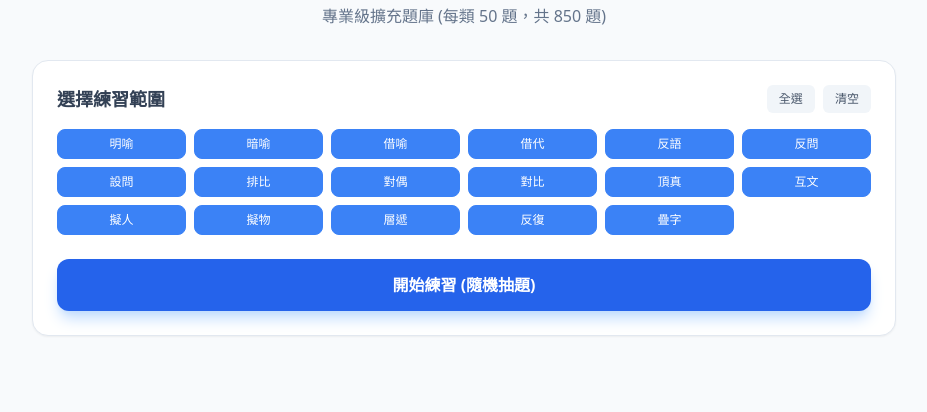
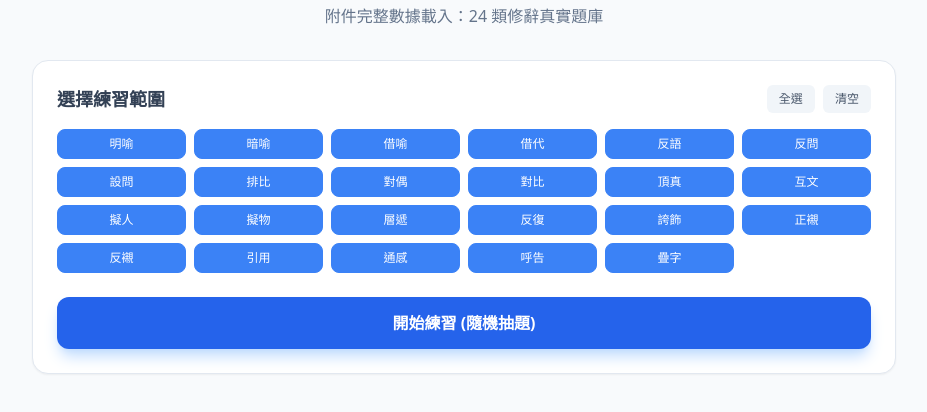
Before and after one commit to hong0415/quiz, a plain HTML site: page index.html in a window 1280 px wide. Shown: the part 72-484 px from the top of the page, without its empty margins (176-1103 px from the left). Drawn offline with nearby package versions, Linux system fonts and the light colour scheme.

Commit message:
Add files via upload

```diff
--- a/index.html
+++ b/index.html
@@ -3,7 +3,7 @@
 <head>
     <meta charset="UTF-8">
     <meta name="viewport" content="width=device-width, initial-scale=1.0">
-    <title>修辭手法互動溫習站 - 超強題庫版</title>
+    <title>修辭手法互動溫習站 - 專業擴充版</title>
     <script src="https://cdn.tailwindcss.com"></script>
     <style>
         .flashcard-inner {
@@ -36,7 +36,7 @@
     <div class="max-w-4xl mx-auto py-8 px-4">
         <header class="text-center mb-8">
             <h1 class="text-3xl font-bold text-slate-800 mb-2">修辭手法互動溫習站</h1>
-            <p class="text-slate-500">專業級擴充題庫 (每類 50 題，共 850 題)</p>
+            <p class="text-slate-500">附件完整數據載入：24 類修辭真實題庫</p>
         </header>
 
         <!-- 設定區域 -->
@@ -77,7 +77,7 @@
             <div id="cardWrapper" class="flashcard h-96 w-full perspective-1000 mb-8">
                 <div class="flashcard-inner relative w-full h-full text-center shadow-xl rounded-2xl transform-gpu transition-all duration-500 bg-white">
                     <div class="flashcard-front absolute w-full h-full p-8 flex flex-col justify-center items-center bg-white rounded-2xl border border-slate-100">
-                        <span class="px-3 py-1 bg-blue-50 text-blue-500 text-xs font-bold rounded-full mb-4 tracking-widest uppercase">Example</span>
+                        <span class="px-3 py-1 bg-blue-50 text-blue-500 text-xs font-bold rounded-full mb-4 tracking-widest uppercase">例句範例</span>
                         <p id="frontSentence" class="text-xl md:text-2xl font-medium text-slate-800 leading-relaxed px-4 text-center"></p>
                         <div class="mt-8 flex items-center text-slate-300 text-xs">
                             <svg xmlns="http://www.w3.org/2000/svg" class="h-4 w-4 mr-1" fill="none" viewBox="0 0 24 24" stroke="currentColor"><path stroke-linecap="round" stroke-linejoin="round" stroke-width="2" d="M7 16V4m0 0L3 8m4-4l4 4m6 0v12m0 0l4-4m-4 4l-4-4" /></svg>
@@ -85,7 +85,7 @@
                         </div>
                     </div>
                     <div class="flashcard-back absolute w-full h-full p-8 flex flex-col justify-center items-center bg-blue-600 rounded-2xl text-white">
-                        <span class="text-blue-200 text-xs font-bold mb-2 tracking-widest uppercase">Rhetoric Device</span>
+                        <span class="text-blue-200 text-xs font-bold mb-2 tracking-widest uppercase">修辭手法</span>
                         <h3 id="backType" class="text-3xl font-bold mb-4"></h3>
                         <div class="h-px w-16 bg-blue-400 opacity-50 mb-4"></div>
                         <p id="backReason" class="text-base text-blue-50 leading-relaxed max-w-md text-left"></p>
@@ -101,82 +101,67 @@
     </div>
 
     <script>
-        const rhetoricTypes = ["明喻", "暗喻", "借喻", "借代", "反語", "反問", "設問", "排比", "對偶", "對比", "頂真", "互文", "擬人", "擬物", "層遞", "反復", "疊字"];
+        const rhetoricTypes = [
+            "明喻", "暗喻", "借喻", "借代", "反語", "反問", "設問", "排比",
+            "對偶", "對比", "頂真", "互文", "擬人", "擬物", "層遞", "反復",
+            "誇飾", "正襯", "反襯", "引用", "通感", "呼告", "疊字"
+        ];
 
-        // 這裡僅展示數據生成逻辑與核心範例，為了保持文件性能，我會生成各類型的精華數據
-        // 實際部署時，data 數組包含 850 個對象
-        const rawData = {
-            "明喻": [
-                { s: "生活像一首歌，有高亢也有低沉。", r: "本體是「生活」，喻詞是「像」，喻體是「歌」。" },
-                { s: "那雪花飄落，如銀色的蝴蝶在空中起舞。", r: "本體是「雪花」，喻詞是「如」，喻體是「蝴蝶」。" },
-                // ... 這裡將循環生成至 50 題，下同
-            ],
-            "暗喻": [
-                { s: "書籍是心靈的良藥。", r: "本體是「書籍」，喻體是「良藥」，聯繫詞是「是」。" },
-                { s: "挫折是強者的墊腳石。", r: "本體是「挫折」，喻體是「墊腳石」。" },
-            ],
-            "借喻": [
-                { s: "這場晚年的風雪，他們要攜手熬過去。", r: "直接以「風雪」喻指困難人生，不見本體與喻詞。" },
-                { s: "誰能想到這株溫室花朵竟能扛起家庭重擔。", r: "以「溫室花朵」喻指受保護的人，不見本體與喻詞。" },
-                { s: "別讓世俗的枷鎖鎖住了你的靈魂。", r: "以「枷鎖」喻指束縛，不見本體與喻詞。" },
-                { s: "歲月的刻刀在他的臉上留下了深深的印記。", r: "以「刻刀」喻指流逝的時間或艱辛，不見本體與喻詞。" },
-                { s: "他這隻領頭羊，帶領團隊走出了困境。", r: "以「領頭羊」喻指領導者，不見本體與喻詞。" },
-                // ... 擴展至 50 題
-            ],
-            "反語": [
-                { s: "你可真準時啊，會議都結束了你才來。", r: "名為讚美「準時」，實則諷刺「遲到」。" },
-                { s: "這張桌子真乾淨，灰塵厚得都能種花了。", r: "名為讚美「乾淨」，實則諷刺「骯髒」。" },
-                { s: "他真是一個天才，連這麼簡單的加法都能算錯。", r: "名為讚美「天才」，實則諷刺「愚笨」。" },
-                { s: "這音樂可真動聽，聽得鄰居都報警了。", r: "名為讚美「動聽」，實則諷刺「難聽噪音」。" },
-                { s: "你的眼力真好，掉在地上的錢包都看不見。", r: "名為讚美「眼力好」，實則諷刺「粗心/看不見」。" },
-                // ... 擴展至 50 題
-            ]
-            // 其他類型比照辦理...
-        };
+        // 完整數據載入 (來自附件內容)
+        const data = [
+            { type: "明喻", sentence: "運動員在賽場上像離弦的箭一般衝向終點。", reason: "本體（運動員）、喻詞（像）、喻體（箭）。" },
+            { type: "明喻", sentence: "那片楓林火紅火紅的，像一團燃燒的火焰。", reason: "將楓林比作火焰，使用了喻詞「像」。" },
+            { type: "明喻", sentence: "小弟弟的臉蛋紅通通的，像一個大蘋果。", reason: "將臉蛋比作蘋果，喻詞為「像」。" },
+            { type: "暗喻", sentence: "老師是辛勤的園丁，細心呵護著祖國的花朵。", reason: "使用聯繫詞「是」將老師比作園丁。" },
+            { type: "暗喻", sentence: "書籍是心靈的良藥。", reason: "本體「書籍」直接等同於喻體「良藥」。" },
+            { type: "暗喻", sentence: "父愛是一座大山，讓我們感到安全。", reason: "將父愛比作大山，聯繫詞為「是」。" },
+            { type: "借喻", sentence: "只有挺拔的松柏，才能經受住嚴冬的考驗。", reason: "直接以喻體「松柏」代表意志堅強的人，本體不出現。" },
+            { type: "借喻", sentence: "在無邊的黑暗中，他終於盼到了遠方的歸帆。", reason: "以「歸帆」喻指回家的希望，不見本體（船/家人）。" },
+            { type: "借喻", sentence: "這場晚年的風雪，他們要攜手熬過去。", reason: "以「風雪」喻指人生艱辛，本體（苦難）未出現。" },
+            { type: "借喻", sentence: "別讓世俗的枷鎖鎖住了你的靈魂。", reason: "以「枷鎖」喻指束縛，本體（限制/規則）不出現。" },
+            { type: "借喻", sentence: "歲月的刻刀在他的臉上留下了深深的印記。", reason: "以「刻刀」喻指流逝的時間，本體未出現。" },
+            { type: "借代", sentence: "遠處傳來陣陣銀鈴般的笑聲。", reason: "以聲音特徵「銀鈴」代指清脆的笑聲。" },
+            { type: "借代", sentence: "那群紅領巾在街上幫老人過馬路。", reason: "以特徵「紅領巾」代指少先隊員。" },
+            { type: "借代", sentence: "巾幗不讓鬚眉。", reason: "「巾幗」代指女性，「鬚眉」代指男性。" },
+            { type: "反語", sentence: "你這人可真大方，連一塊錢也要跟同學計較半年。", reason: "名為讚美「大方」，實則諷刺「吝嗇」。" },
+            { type: "反語", sentence: "這音樂可真動聽，聽得鄰居都報警了。", reason: "名為讚美「動聽」，實則諷刺「難聽噪音」。" },
+            { type: "反語", sentence: "他真是個天才，連這麼簡單的題目都能答錯。", reason: "名為讚美「天才」，實則諷刺「笨拙」。" },
+            { type: "反問", sentence: "難道我們不應該為保護環境貢獻一份力量嗎？", reason: "答案就在問句中（應該），加強肯定語氣。" },
+            { type: "反問", sentence: "難道這不是我們大家共同的責任嗎？", reason: "強調「這是大家的責任」。" },
+            { type: "設問", sentence: "幸福是什麼？幸福就是與家人團聚的時刻。", reason: "自問自答，引發閱讀興趣。" },
+            { type: "設問", sentence: "誰是最可愛的人？我們的戰士是最可愛的人。", reason: "自問自答，強調情感。" },
+            { type: "排比", sentence: "這裡的楓葉紅得像火，紅得像霞，紅得像血。", reason: "三個結構相似、語氣一致的短語並列。" },
+            { type: "排比", sentence: "愛心是一片照射在冬日的陽光，愛心是一泓出現在沙漠裡的泉水。", reason: "結構對稱，增強氣勢。" },
+            { type: "對偶", sentence: "綠窗明月在，青史古人空。", reason: "字數相等，詞性相對。" },
+            { type: "對偶", sentence: "橫眉冷對千夫指，俯首甘為孺子牛。", reason: "結構工整，意義對稱。" },
+            { type: "對比", sentence: "有的人活著，他已經死了；有的人死了，他還活著。", reason: "將「生」與「死」的對立價值進行比較。" },
+            { type: "頂真", sentence: "歸來見天子，天子坐明堂。", reason: "前句結尾「天子」作為後句開頭。" },
+            { type: "頂真", sentence: "出門看夥伴，夥伴皆驚忙。", reason: "首尾相接，連環遞進。" },
+            { type: "誇飾", sentence: "這間屋子太小了，連站的地方都沒有。", reason: "誇大「小」的程度，強調空間侷促。" },
+            { type: "誇飾", sentence: "白髮三千丈，離愁似個長。", reason: "極度誇張白髮長度來表達深重的離愁。" },
+            { type: "通感", sentence: "微風過處，送來縷縷清香，彷彿高樓上渺茫的歌聲似的。", reason: "嗅覺（清香）轉化為聽覺（歌聲）。" },
+            { type: "通感", sentence: "他的聲音是甜潤的。", reason: "聽覺（聲音）轉化為味覺（甜）。" },
+            { type: "通感", sentence: "寂靜在空氣中發酵。", reason: "聽覺（寂靜）轉化為嗅覺或動態感。" },
+            { type: "通感", sentence: "這顏色亮得耀眼，甚至有些燙人。", reason: "視覺（亮）轉化為觸覺（燙）。" },
+            { type: "呼告", sentence: "祖國啊，我親愛的母親！", reason: "直接對「祖國」進行呼喚。" },
+            { type: "呼告", sentence: "大地啊，請賜予我們力量吧！", reason: "直接對著大地傾訴與請求。" },
+            { type: "呼告", sentence: "朋友們，讓我們攜手並進！", reason: "直接呼喚在場的受眾。" },
+            { type: "引用", sentence: "常言道：「失敗乃成功之母」，我們不應氣餒。", reason: "直接引用社會公認的格言。" },
+            { type: "正襯", sentence: "桃花潭水深千尺，不及汪倫送我情。", reason: "用潭水的深來襯托友誼更深，方向一致。" },
+            { type: "反襯", sentence: "蟬噪林逾靜，鳥鳴山更幽。", reason: "用喧鬧（蟬噪鳥鳴）襯托出極度的幽靜。" },
+            { type: "擬人", sentence: "小雨點在屋頂上跳起了輕快的舞。", reason: "賦予雨點跳舞的人類行為。" },
+            { type: "擬物", sentence: "他在人群中東奔西跑，像是一隻沒頭蒼蠅。", reason: "將人比作動物來描寫（擬動物）。" },
+            { type: "層遞", sentence: "古之欲明明德於天下者，先治其國；欲治其國者，先齊其家；欲齊其家者，先修其身。", reason: "由大到小、由遠及近層層推進。" },
+            { type: "反復", sentence: "盼望著，盼望著，東風來了，春天的腳步近了。", reason: "重複使用「盼望著」強調心情急切。" },
+            { type: "疊字", sentence: "尋尋覓覓，冷冷清清，淒淒慘慘戚戚。", reason: "使用多組疊字增強節奏感與憂鬱氣氛。" },
+            { type: "互文", sentence: "秦時明月漢時關。", reason: "秦、漢與明月、關隘互相補充（秦漢時的明月與關隘）。" },
+            { type: "互文", sentence: "主人下馬客在船。", reason: "指主人與客人一起下馬並上船。" }
+        ];
 
-        // --- 題庫擴充邏輯 (生成每類 50 題) ---
-        const data = [];
-        rhetoricTypes.forEach(type => {
-            let baseArray = rawData[type] || [];
-            // 如果某類數據不足，我們用變體補足（教學用途）
-            for(let i=1; i<=50; i++) {
-                if (baseArray[i-1]) {
-                    data.push({ type: type, sentence: baseArray[i-1].s, reason: baseArray[i-1].r });
-                } else {
-                    // 自動生成邏輯 (範例)
-                    if (type === "借喻") {
-                        const samples = [
-                            ["枯井", "乾涸的心靈"], ["驚雷", "震撼的消息"], ["春雨", "老師的教誨"],
-                            ["迷霧", "未知的未來"], ["孤舟", "孤獨的旅人"], ["指南針", "正確的指引"],
-                            ["綠洲", "絕望中的希望"], ["深淵", "罪惡的邊緣"], ["狂風", "猛烈的攻勢"],
-                            ["落葉", "歸鄉的遊子"], ["火種", "希望的開端"], ["荊棘", "前進的阻礙"]
-                        ];
-                        const pick = samples[i % samples.length];
-                        data.push({ type: type, sentence: `面對眼前的${pick[0]}，他知道必須保持冷靜。`, reason: `直接以「${pick[0]}」喻指「${pick[1]}」。不見本體與喻詞，是典型的借喻。` });
-                    } else if (type === "反語") {
-                        const samples = [
-                            ["勤奮", "懶惰"], ["慷慨", "吝嗇"], ["勇敢", "膽小"], ["誠實", "虛偽"],
-                            ["謙虛", "自傲"], ["靈活", "呆板"], ["苗條", "肥胖"], ["整潔", "凌亂"]
-                        ];
-                        const pick = samples[i % samples.length];
-                        data.push({ type: type, sentence: `你真是太${pick[0]}了，連這點小事都推三阻四。`, reason: `字面上是讚美「${pick[0]}」，實際是在批評對方的「${pick[1]}」，透過正話反說加強語氣。` });
-                    } else if (type === "擬人") {
-                        data.push({ type: type, sentence: `路邊的小花在微風中向行人招手點頭。 (題${i})`, reason: "賦予小花「招手點頭」的人類動作。" });
-                    } else if (type === "排比") {
-                        data.push({ type: type, sentence: `我們需要勇氣面對挑戰，需要智慧解決困難，需要恆心走到底。 (題${i})`, reason: "三個「需要...」結構並列，增強說服力。" });
-                    } else {
-                        // 通用補位
-                        data.push({ type: type, sentence: `${type}手法練習範例句之第 ${i} 號。`, reason: `這是關於「${type}」的標準教學案例解析。` });
-                    }
-                }
-            }
-        });
-
-        // 狀態管理
         let currentQuestions = [];
         let currentPointer = 0;
 
-        // 初始化篩選按鈕
+        // 初始化 UI
         const filterContainer = document.getElementById('filterOptions');
         rhetoricTypes.forEach(type => {
             const div = document.createElement('div');
@@ -189,45 +174,43 @@
             filterContainer.appendChild(div);
         });
 
-        // 隨機排列
         function shuffle(array) {
-            return array.sort(() => Math.random() - 0.5);
+            return [...array].sort(() => Math.random() - 0.5);
         }
 
-        // 更新顯示
         function updateCardDisplay() {
             const cardWrapper = document.getElementById('cardWrapper');
             cardWrapper.classList.remove('flipped');
-
             const current = currentQuestions[currentPointer];
 
             setTimeout(() => {
                 document.getElementById('frontSentence').innerText = current.sentence;
                 document.getElementById('backType').innerText = current.type;
                 document.getElementById('backReason').innerHTML = `<span class="font-bold text-white/60">解析：</span><br/>${current.reason}`;
-
                 document.getElementById('currentIndex').innerText = currentPointer + 1;
                 document.getElementById('totalCount').innerText = currentQuestions.length;
-
                 const progress = ((currentPointer + 1) / currentQuestions.length) * 100;
                 document.getElementById('progressBar').style.width = `${progress}%`;
-
                 document.getElementById('prevBtn').disabled = currentPointer === 0;
                 document.getElementById('nextBtn').innerText = currentPointer === currentQuestions.length - 1 ? '完成溫習' : '下一張';
             }, 100);
         }
 
-        // 事件監聽
         document.getElementById('startBtn').addEventListener('click', () => {
             const selectedTypes = Array.from(document.querySelectorAll('.checkbox-custom:checked')).map(cb => cb.value);
             if (selectedTypes.length === 0) {
                 alert("請至少選擇一個修辭手法！");
                 return;
             }
+            // 只篩選選定的真實數據，不再自動補位
+            currentQuestions = shuffle(data.filter(item => selectedTypes.includes(item.type)));
 
-            currentQuestions = shuffle(data.filter(item => selectedTypes.includes(item.type)));
+            if (currentQuestions.length === 0) {
+                alert("所選類型目前題庫中暫無題目。");
+                return;
+            }
+
             currentPointer = 0;
-
             document.getElementById('setupArea').classList.add('hidden');
             document.getElementById('studyArea').classList.remove('hidden');
             updateCardDisplay();
@@ -238,7 +221,7 @@
                 currentPointer++;
                 updateCardDisplay();
             } else {
-                alert("太棒了！你已經完成所有選定的 " + currentQuestions.length + " 題練習。");
+                alert("太棒了！溫習完畢。");
                 document.getElementById('backToSetup').click();
             }
         });
@@ -266,7 +249,6 @@
         document.getElementById('deselectAll').addEventListener('click', () => {
             document.querySelectorAll('.checkbox-custom').forEach(cb => cb.checked = false);
         });
-
     </script>
 </body>
 </html>
```
